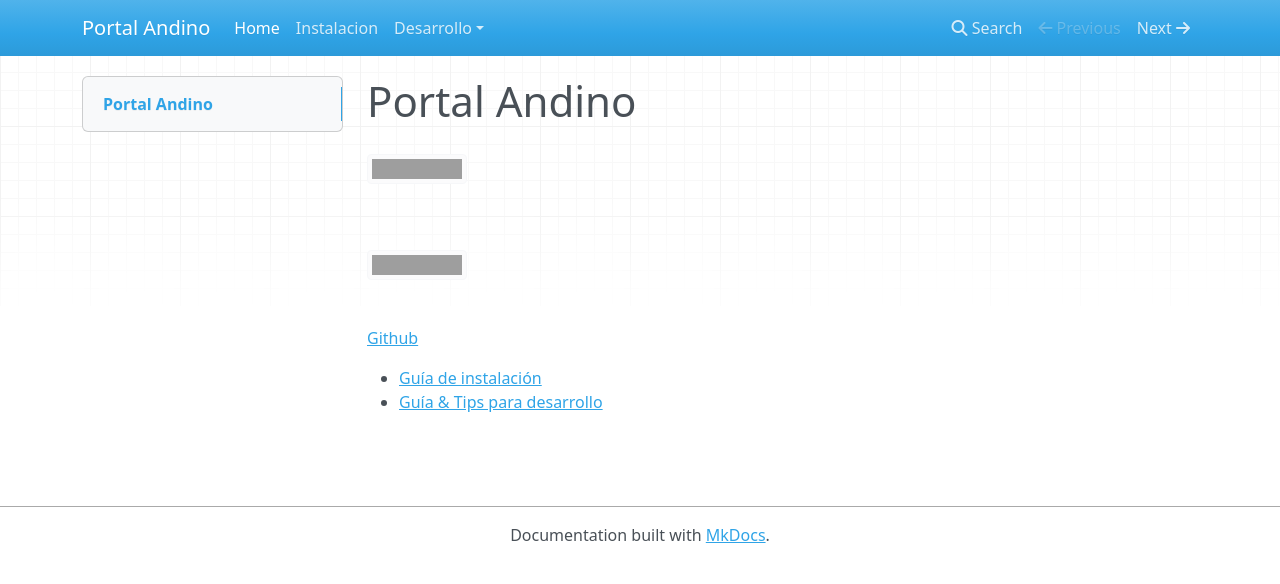
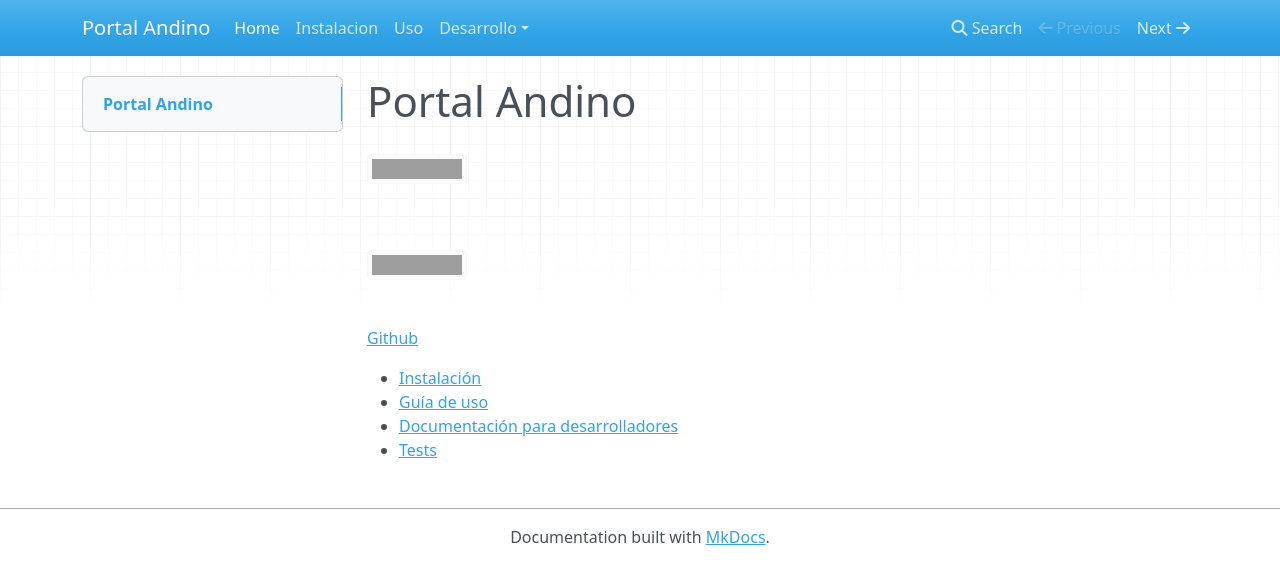
Before and after one commit to datosgobar/portal-andino, an MkDocs documentation site: the page built from docs/index.md, in a window 1280 px wide. Shown: the top 584 px of the page. Built offline with MkDocs 1.6.1, drawn with Linux system fonts in a browser that asks for light colours; nearby versions of some CDN libraries; old or Windows-style settings are respelled for this version of MkDocs; grey boxes are pictures that could not be loaded.

Commit message:
Actualizo la documentacion

```diff
--- a/docs/index.md
+++ b/docs/index.md
@@ -6,5 +6,7 @@
 
 [Github](https://github.com/datosgobar/portal-andino)
 
-- [Guía de instalación](setup/install.md)
-- [Guía & Tips para desarrollo](development/docker.md)
+* [Instalación](setup/install.md)
+* [Guía de uso](setup/usage.md)
+* [Documentación para desarrolladores](development/docker.md)
+* [Tests](development/tests.md)
--- a/mkdocs.yml
+++ b/mkdocs.yml
@@ -2,6 +2,7 @@
 pages:
   - Home: 'index.md'
   - Instalacion: 'setup/install.md'
+  - Uso: 'setup/usage.md'
   - Desarrollo:
     - Docker: 'development/docker.md'
     - Tests: 'development/tests.md'
```
